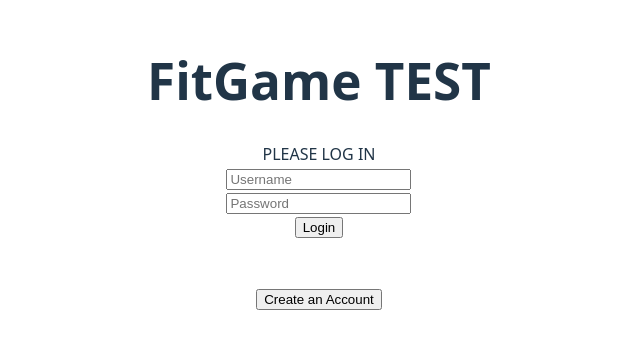
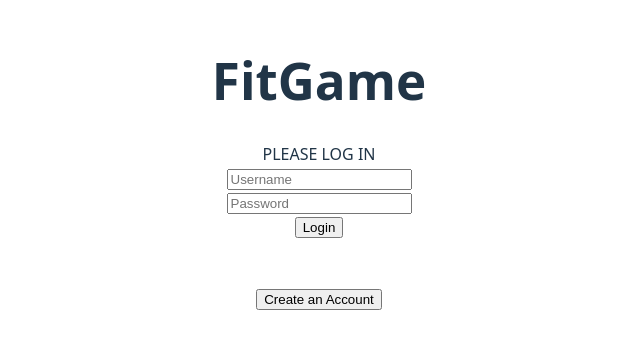
Before and after one commit to Edwinvilla72/Large-Project-Group-26, a React (Vite) app in the folder frontend/: page / in a window 1280 px wide. Shown: the part 212-560 px from the top of the page, without its empty margins (321-961 px from the left). Built offline with nearby package versions, Linux system fonts and the light colour scheme.

Commit message:
Minor Modifications and Restructure to begin including Dashboard

```diff
--- a/frontend/src/App.tsx
+++ b/frontend/src/App.tsx
@@ -1,7 +1,7 @@
 import { BrowserRouter as Router, Route, Routes } from 'react-router-dom';
 import './App.css';
 import LoginPage from './pages/LoginPage';
-import CardPage from './pages/CardPage';
+import CardPage from './pages/Dashboard';
 import RegisterPage from './pages/RegisterPage';
 import ForgotPass from './pages/FP/ForgotPassPage';
 import FPSecurityQuestion from './pages/FP/FPSecurityQuestionPage';
--- a/frontend/src/components/PageTitle.tsx
+++ b/frontend/src/components/PageTitle.tsx
@@ -1,6 +1,6 @@
 function PageTitle() {
     return (
-        <h1 id="title">FitGame TEST</h1>
+        <h1 id="title">FitGame</h1>
     );
 };
 
```
Also changed, not shown: frontend/src/pages/Dashboard.tsx (renamed from frontend/src/pages/CardPage.tsx).
